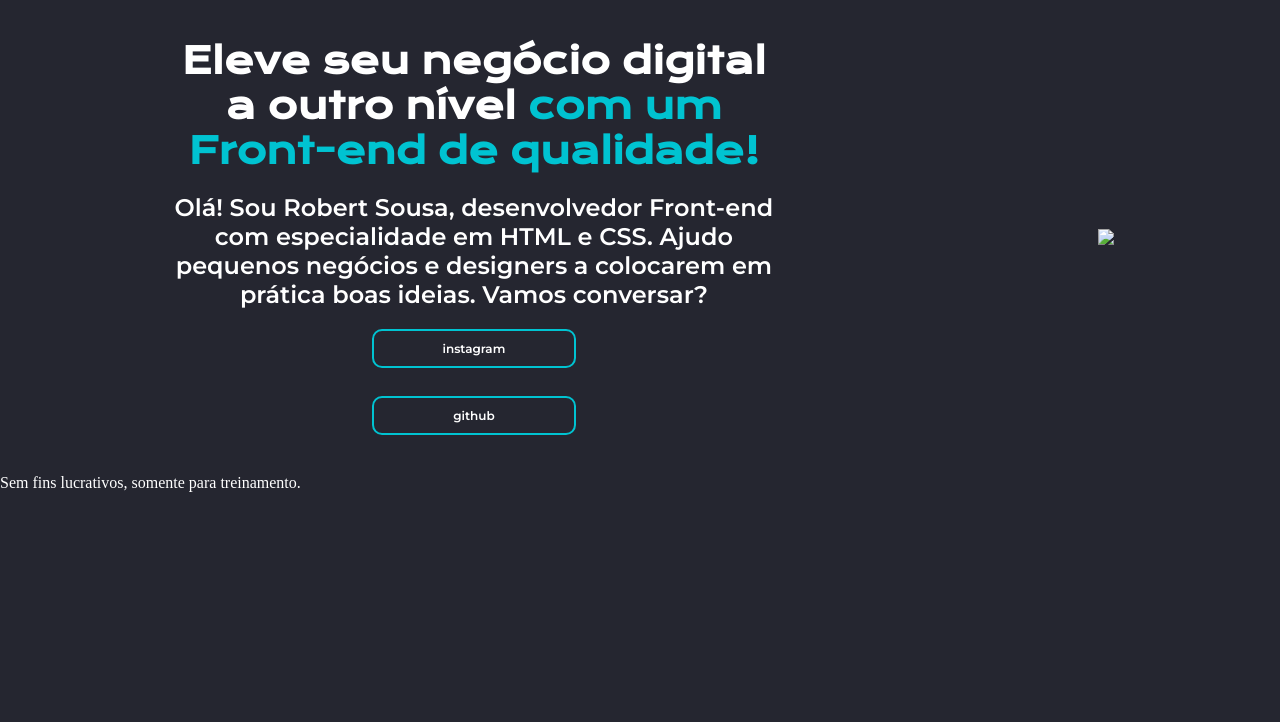
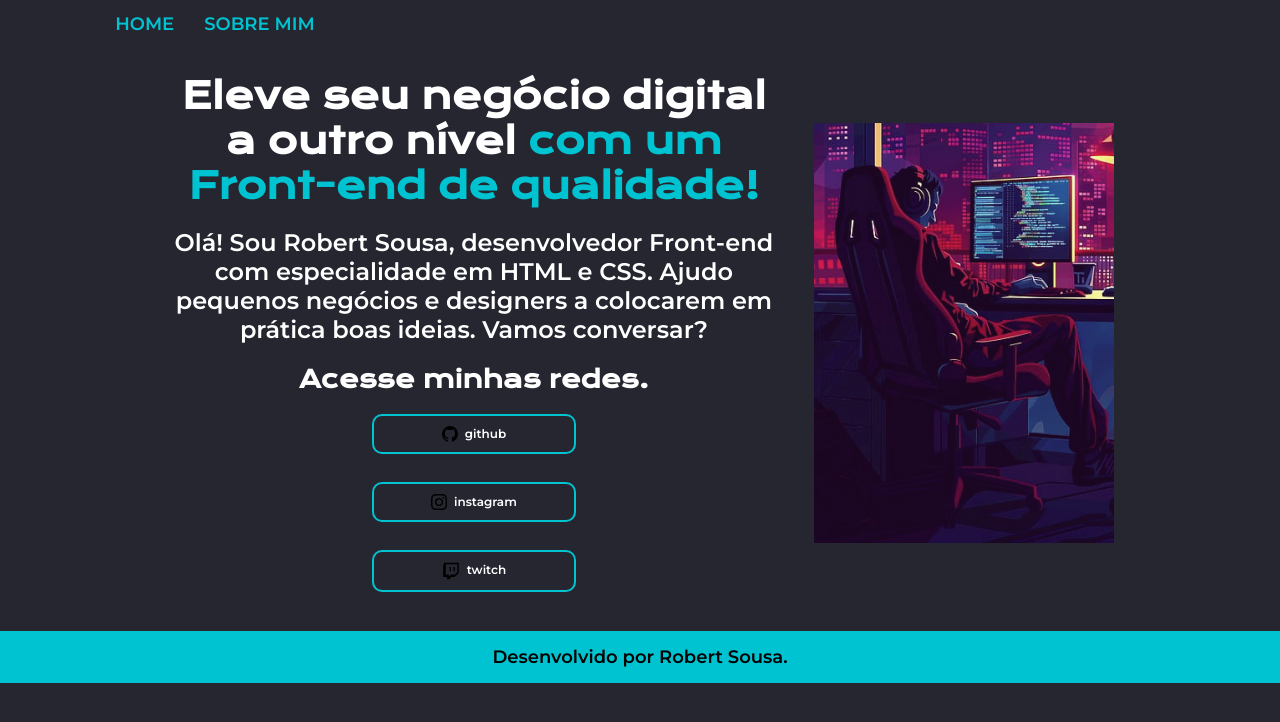
Before and after one commit to Dagoralus/projetosacademicos, a plain HTML site: page index.html in a window 1280 px wide. Drawn offline with nearby package versions, Linux system fonts and the light colour scheme; files that its build step writes are made by us from their sources.

Commit message:
Update index.html
Atualizando o index para os novos diretórios e adicionando novas funções.

```diff
--- a/index.html
+++ b/index.html
@@ -1,27 +1,46 @@
 <!DOCTYPE html>
 <html lang="pt-br">
 <head>
-    <link rel="stylesheet" href="style.css">
+    <link rel="stylesheet" href="styles/style.css">
     <meta charset="UTF-8">
     <meta name="viewport" content="width=device-width, initial-scale=1.0">
-    <title>portifólio</title>
+    <title>
+        Primeiro portifólio
+    </title>
 </head>
 <body>
-    <header></header>
+    <header class="cabecalio">
+                <nav class="cabnave">
+                    <a class="cabecalio__link" href="index.html"> HOME
+                    </a>
+                    <a class="cabecalio__link" href="about.html"> SOBRE MIM
+                    </a>
+                </nav>
+    </header>
     <main class="apresentacao">
             <section class="aprconteudo">
-                <h1 class="att">Eleve seu negócio digital a outro nível <strong class="titulodes">com um Front-end de qualidade!</strong></h1>
-                <p class="app">Olá! Sou Robert Sousa, desenvolvedor Front-end com especialidade em HTML e CSS. Ajudo pequenos negócios e designers a colocarem em prática boas ideias. Vamos conversar?</p>
+                    <h1 class="att">Eleve seu negócio digital a outro nível <strong class="titulodes">com um Front-end de qualidade!</strong>
+                    </h1>
+                    <p class="app">Olá! Sou Robert Sousa, desenvolvedor Front-end com especialidade em HTML e CSS. Ajudo pequenos negócios e designers a colocarem em prática boas ideias. Vamos conversar?
+                    </p>
+                    <h2 class="h2">Acesse minhas redes.
+                    </h2>
                 <div class="div">
-                <a class="butao" href="https://www.instagram.com/brabosot/">instagram</a>
-                <a class="butao" href="https://github.com/Dagoralus/">github</a>
+                    <a class="butao" href="https://github.com/Dagoralus/">
+                       <img src="assets/github.svg" alt="" width="16px" height="16px"> github
+                    </a>
+                    <a class="butao" href="https://www.instagram.com/brabosot/"><img src="assets/instagram.svg" alt="" width="16px" height="16px"> instagram
+                    </a>
+                    <a class="butao" href="https://www.twitch.tv/zoiogatuno">
+                        <img src="assets/twitch.svg" alt="" width="18px" height="18px"> twitch
+                    </a>
                 </div>
             </section>
-        <img src="imagens/oip.png" dir="totodile">
+            <img src="assets/codigo.png" dir="programação" width="300" height="420">
     </main>
-    <footer>
+    <footer class="rodape">
          <p>
-            Sem fins lucrativos, somente para treinamento.
+            Desenvolvido por Robert Sousa.
          </p>
     </footer>
 </body>
```
